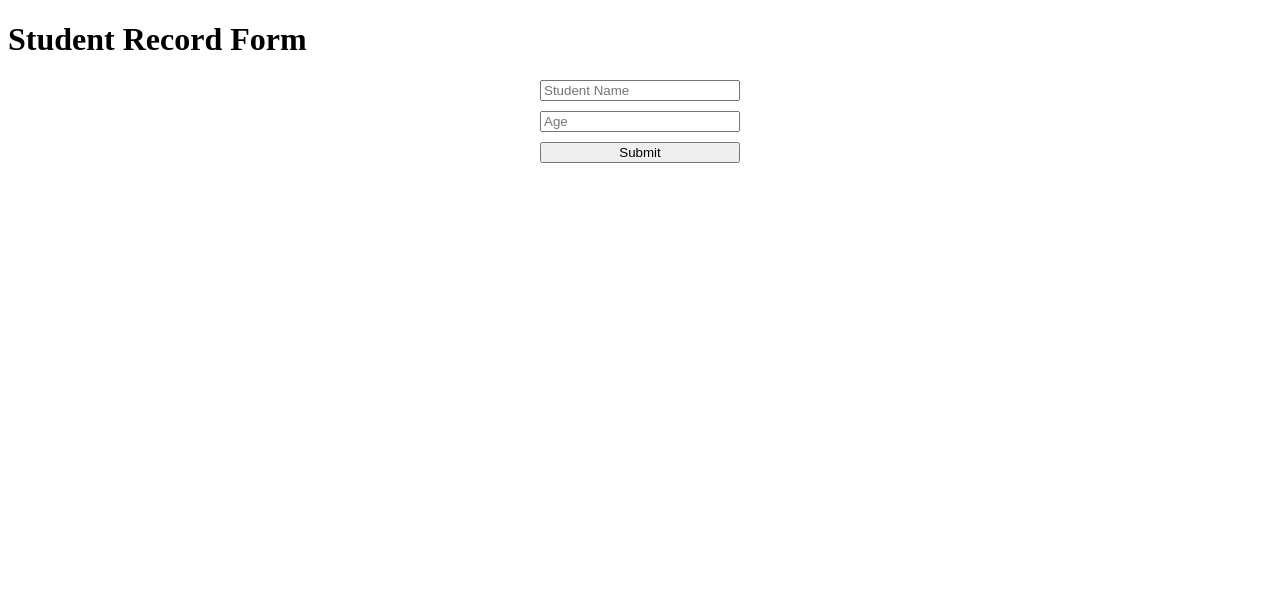
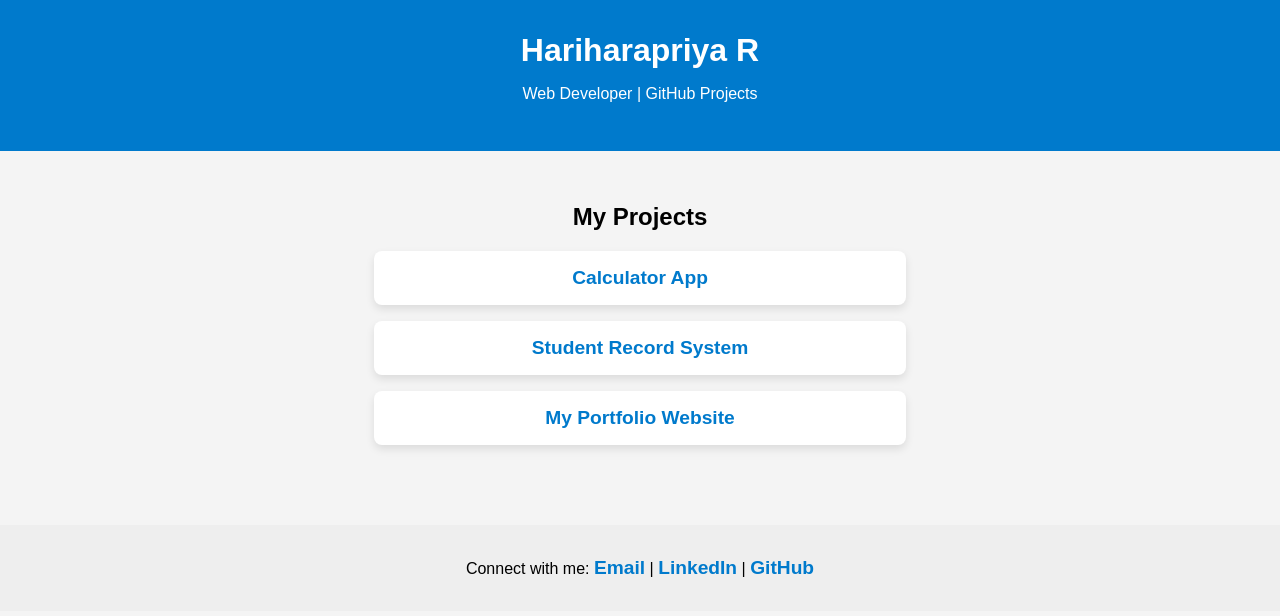
Before and after one commit to HariharapriyaR/PROJECT, a plain HTML site: page student record/index.html in a window 1280 px wide. Drawn offline with Linux system fonts and the light colour scheme.

Commit message:
Add files via upload

```diff
--- a/student record/index.html
+++ b/student record/index.html
@@ -3,16 +3,76 @@
 <head>
   <meta charset="UTF-8" />
   <meta name="viewport" content="width=device-width, initial-scale=1.0" />
-  <title>Student Record Form</title>
-  <link rel="stylesheet" href="style.css" />
+  <title>Hariharapriya's Portfolio</title>
+  <style>
+    body {
+      font-family: Arial, sans-serif;
+      background-color: #f4f4f4;
+      margin: 0;
+      padding: 0;
+      text-align: center;
+    }
+    header {
+      background-color: #007acc;
+      color: white;
+      padding: 2rem 1rem;
+    }
+    h1 {
+      margin: 0;
+    }
+    main {
+      padding: 2rem;
+    }
+    ul {
+      list-style-type: none;
+      padding: 0;
+    }
+    li {
+      background-color: white;
+      margin: 1rem auto;
+      padding: 1rem;
+      border-radius: 8px;
+      box-shadow: 0 4px 8px rgba(0,0,0,0.1);
+      width: 80%;
+      max-width: 500px;
+    }
+    a {
+      text-decoration: none;
+      color: #007acc;
+      font-size: 1.2rem;
+      font-weight: bold;
+    }
+    a:hover {
+      text-decoration: underline;
+    }
+    footer {
+      margin-top: 2rem;
+      padding: 1rem;
+      background-color: #eee;
+    }
+  </style>
 </head>
 <body>
-  <h1>Student Record Form</h1>
-  <form onsubmit="return validateForm()">
-    <input type="text" id="name" placeholder="Student Name" required />
-    <input type="number" id="age" placeholder="Age" required />
-    <button type="submit">Submit</button>
-  </form>
-  <script src="script.js"></script>
+  <header>
+    <h1>Hariharapriya R</h1>
+    <p>Web Developer | GitHub Projects</p>
+  </header>
+
+  <main>
+    <h2>My Projects</h2>
+    <ul>
+      <li><a href="calculator/index.html" target="_blank">Calculator App</a></li>
+      <li><a href="student-record/index.html" target="_blank">Student Record System</a></li>
+      <li><a href="personal-portfolio/index.html" target="_blank">My Portfolio Website</a></li>
+    </ul>
+  </main>
+
+  <footer>
+    <p>Connect with me:
+      <a href="mailto:r.hariharapriya@gmail.com">Email</a> |
+      <a href="https://www.linkedin.com/in/hariharapriya-ramachandran-32a913119" target="_blank">LinkedIn</a> |
+      <a href="https://github.com/HariharapriyaR" target="_blank">GitHub</a>
+    </p>
+  </footer>
 </body>
 </html>
```
